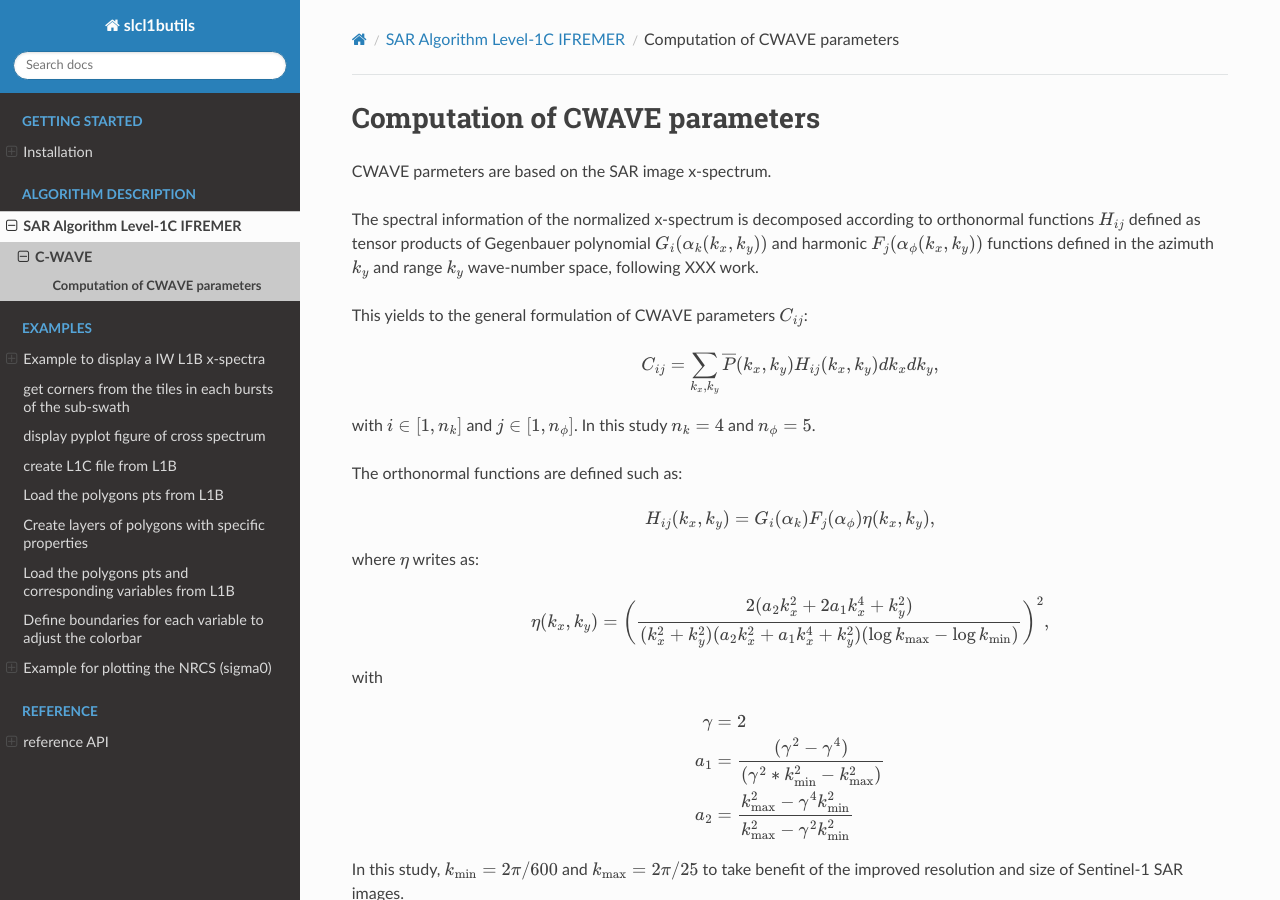
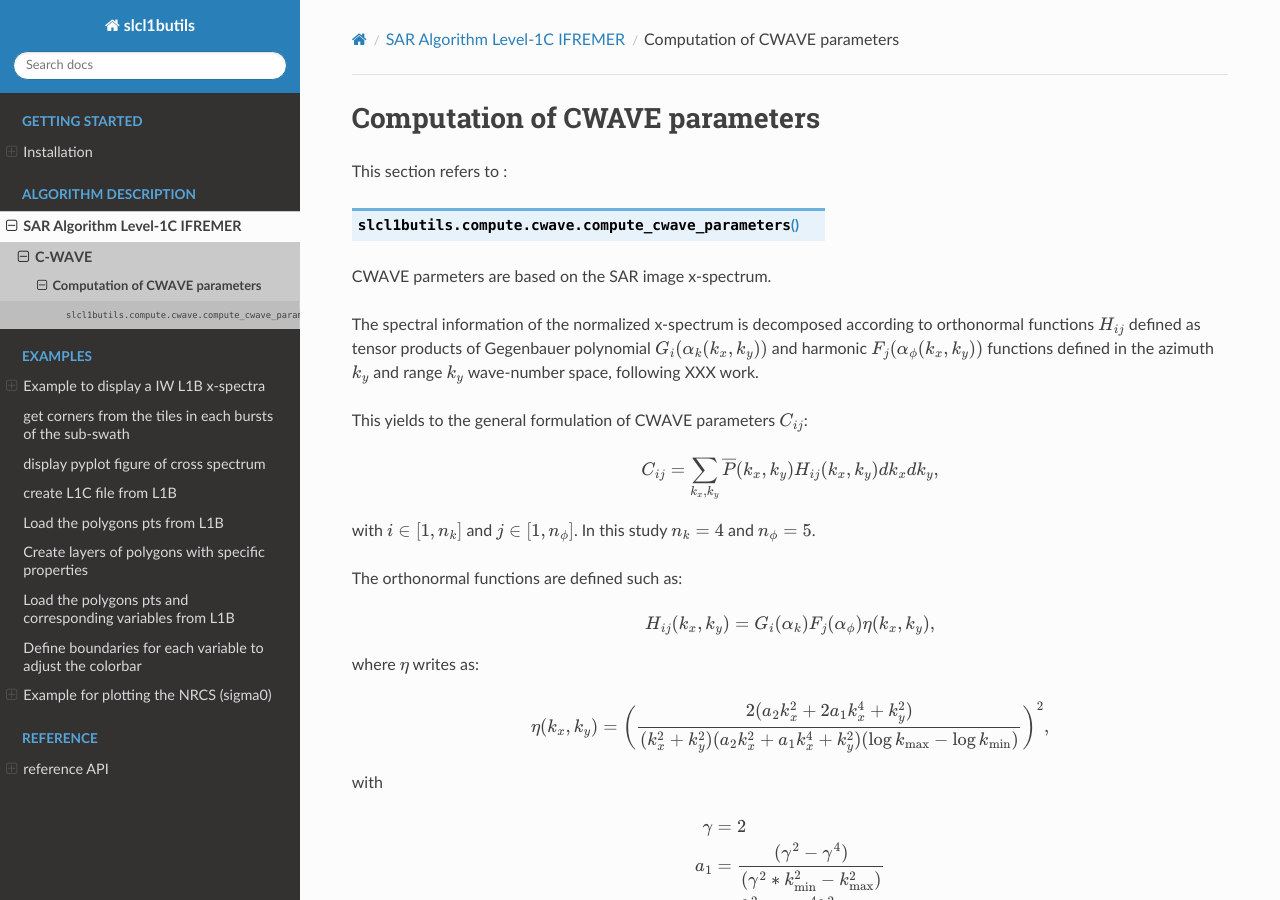
Before and after one commit to umr-lops/utils_xsarslc_l1b, a Sphinx documentation site: the page built from docs/cwave.rst, in a window 1280 px wide and 900 px high. Built offline with Sphinx 7.4.7 and the Read the Docs theme 2.0.0, drawn with Linux system fonts in a browser that asks for light colours.

Commit message:
add ref to code in ATBD

```diff
--- a/docs/cwave.rst
+++ b/docs/cwave.rst
@@ -4,6 +4,9 @@
 Computation of CWAVE parameters
 ================================
 
+This section refers to :
+
+.. py:function:: slcl1butils.compute.cwave.compute_cwave_parameters()
 
 CWAVE parmeters are based on the SAR image x-spectrum.
 
```
